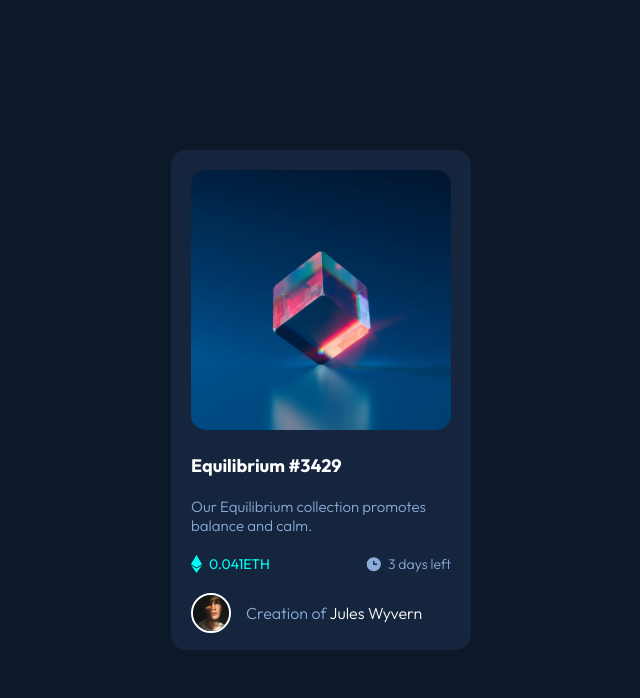
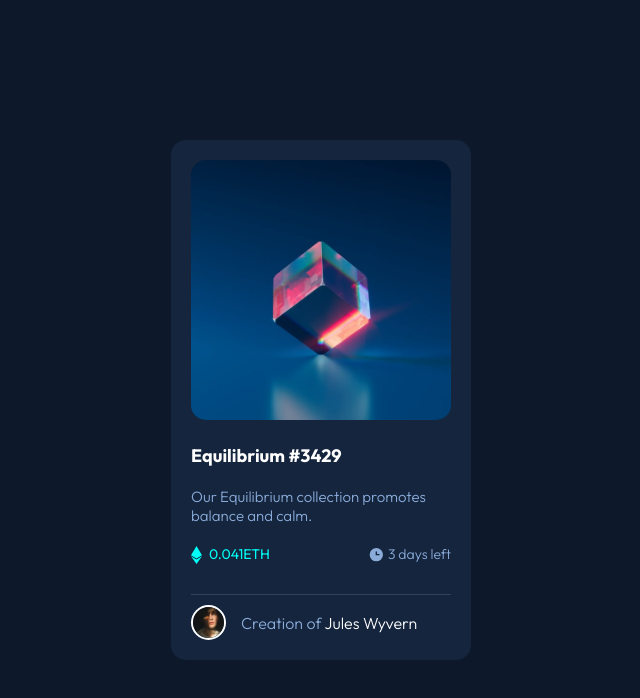
Before and after one commit to cezarviana/challenge-frontend-mentor-nft-preview-card-component, a plain HTML site: page index.html in a window 1280 px wide. Shown: the whole page, without its empty margins (319-959 px from the left). Drawn offline with Linux system fonts and the light colour scheme.

Commit message:
<modified>: inserção dos ícones clock e ethereum pelo style.css.

```diff
--- a/index.html
+++ b/index.html
@@ -27,7 +27,7 @@
 
         <div class="card">
 
-            <a href="#">
+            <a href="#" class="image-link">
                 <img class="card-image" src="src/images/image-equilibrium.jpg" alt="card image">
             </a>
 
@@ -38,13 +38,12 @@
             <p class="card-description">Our Equilibrium collection promotes balance and calm.</p>
 
             <div class="nft-info">
-                <div class="ethereum">
-                    <img src="src/images/icon-ethereum.svg" alt="ethereum icon">
+                <div class="price">
+
                     <p>0.041ETH</p>
                 </div>
 
                 <div class="days-left">
-                    <img src="src/images/icon-clock.svg" alt="clock icon">
                     <p>3 days left</p>
                 </div>
             </div>
@@ -52,7 +51,7 @@
             <div class="creator">
                 <img src="src/images/image-avatar.png" alt="Creator Avatar">
 
-                <p>Creation of <a href="">Jules Wyvern</a></p>
+                <p>Creation of <a class="creator-name" href="">Jules Wyvern</a></p>
 
             </div>
 
--- a/src/css/style.css
+++ b/src/css/style.css
@@ -15,7 +15,7 @@ main {
     flex-direction: column;
     background-color: var(--card-bg);
     max-width: 300px;
-    height: 500px;
+    height: 520px;
     border-radius: 15px;
     padding: 20px;
 }
@@ -23,18 +23,6 @@ main {
 .card-image {
     border-radius: 15px;
     width: 100%;
-}
-
-.card-description,
-.days-left,
-.creator p {
-    color: var(--text-color);
-    font-weight: 300;
-}
-
-.ethereum p {
-    color: var(--eth-text-color);
-    margin-left: 7px;
 }
 
 .card-title {
@@ -48,41 +36,70 @@ main {
     font-size: 15px;
 }
 
+.card-description,
+.days-left,
+.creator p {
+    color: var(--text-color);
+    font-weight: 300;
+}
+
 .nft-info {
     display: flex;
     flex-direction: row;
     justify-content: space-between;
     margin-top: 20px;
     font-size: 14px;
-    width: 100%;
+    height: 50px;
 }
 
-.nft-info .ethereum, .days-left {
+.nft-info .price, .nft-info .days-left {
     display: flex;
     flex-direction: row;
     height: 18px;
-
 }
 
-.nft-info .days-left p {
-    margin-left: 5px;
-    width: 80%;
+.nft-info .price p {
+    color: var(--eth-text-color);
 }
 
-.creator {
+.nft-info .days-left::before {
+    content: '';
+    background: url(../images/icon-clock.svg) no-repeat center;
+    /* background-image: url(../images/icon-clock.svg) no repeat;
+    background-repeat: no-repeat;
+    background-position: center; */
+    width: 15px;
+    display: inline-block;
+    margin-right: 4px;
+}
+
+
+.nft-info .price::before {
+    content: '';
+    background: url(../images/icon-ethereum.svg) no-repeat center;
+    width: 11px;
+    height: 20px;
+    display: inline-block;
+    margin-right: 7px;
+}
+
+
+.card .creator {
     display: flex;
     flex-direction: row;
     align-items: center;
     margin-top: 20px;
+    border-top: 1px solid var(--line);
+    padding-top: 10px;
 }
 
-.creator img {
-    width: 40px;
+.card .creator img {
+    width: 35px;
     border: solid 2px var(--title-color);
     border-radius: 50%;
 }
 
-.creator p {
+.card .creator p {
     margin-left: 15px;
 }
 
@@ -90,12 +107,11 @@ main {
     color: var(--title-color);
 }
 
-a :hover  {
+.card a :hover {
     transition: 0.3s;
     color: var(--eth-text-color);
 }
 
-.creator a :hover  {
-    transition: 0.3s;
+.creator a :hover {
     color: var(--eth-text-color);
 }
```
